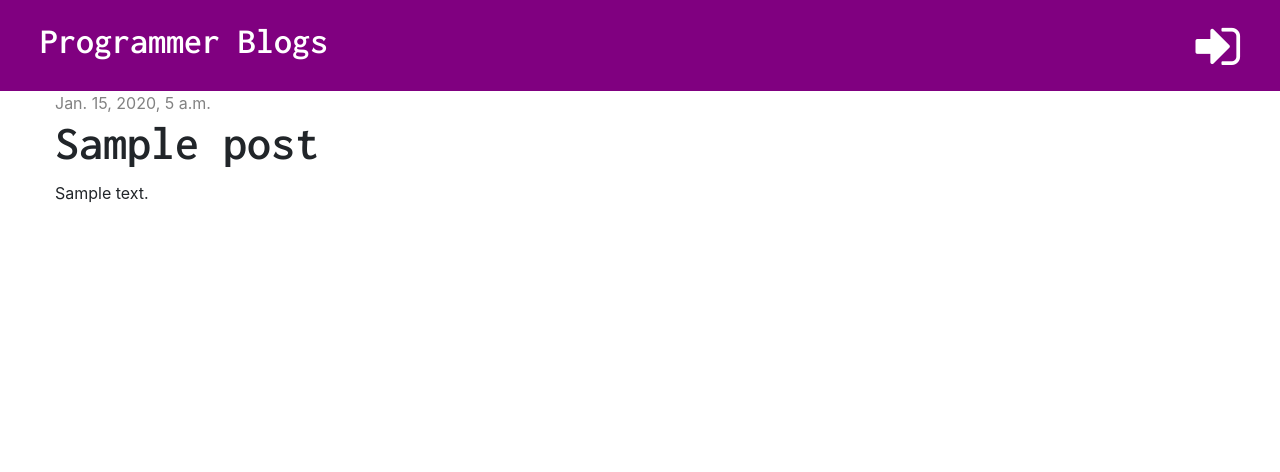
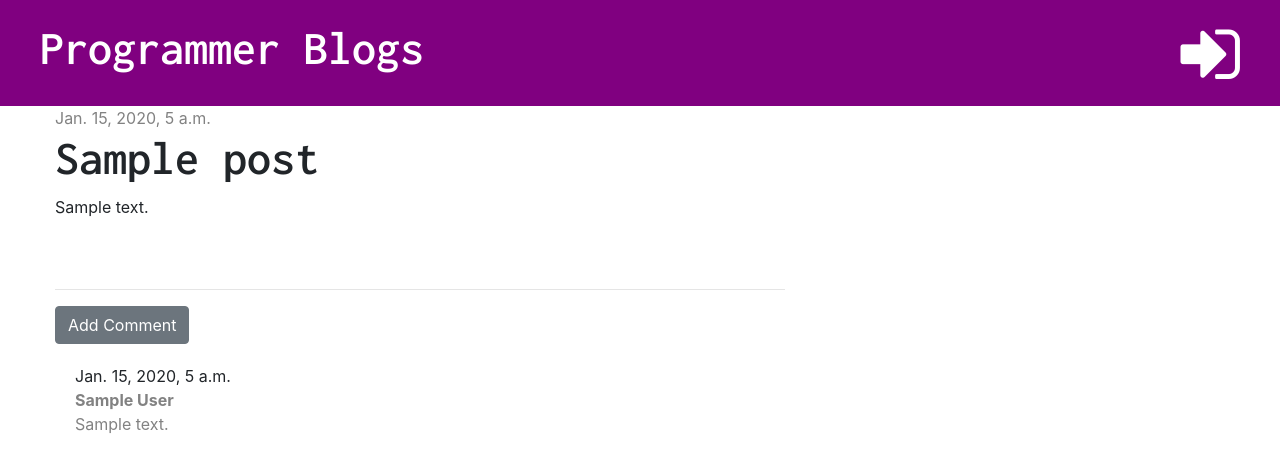
Before and after one commit to eloc1385/blogging_site, a Django app: page /post/1/ in a window 1280 px wide. Shown: the top 472 px of the page. Run offline with Django 3.2, Linux system fonts and the light colour scheme; tables that the repository leaves empty hold one stand-in row (values such as "Sample post"); some libraries are stand-ins or nearby versions.

Commit message:
Add comment feature

```diff
--- a/blogapp/admin.py
+++ b/blogapp/admin.py
@@ -1,5 +1,6 @@
 from django.contrib import admin
-from .models import Post
+from .models import Post, Comment
 
 # Register your models here.
 admin.site.register(Post)
+admin.site.register(Comment)
--- a/blogapp/models.py
+++ b/blogapp/models.py
@@ -17,3 +17,12 @@ class Post(models.Model):
 
     def __str__(self):
         return self.title
+
+class Comment(models.Model):
+    post = models.ForeignKey('blogapp.Post', on_delete=models.CASCADE, related_name='comments')
+    author = models.CharField(max_length=100)
+    text = models.TextField()
+    created_date = models.DateTimeField(default=timezone.now)
+
+    def __str__(self):
+        return self.text
--- a/blogapp/static/css/blogapp.css
+++ b/blogapp/static/css/blogapp.css
@@ -7,8 +7,24 @@
 .page-header h1,
 .page-header h1 a {
   color: #ffffff;
-  font-size: 36px;
+  font-size: 36pt;
   text-decoration: none;
+}
+
+.content {
+  margin-left: 40px;
+}
+
+h1,
+h2,
+h3,
+h4 {
+  font-family: "Tangerine", "Inconsolata", "Droid Sans", serif;
+  font-size: 48px;
+}
+
+.date {
+  color: #828282;
 }
 
 .post {
@@ -19,32 +35,22 @@
   color: #000000;
 }
 
-.content {
-  margin-left: 40px;
-}
-.date {
-  color: #828282;
-}
-
-h1,
-h2,
-h3,
-h4 {
-  font-family: "Tangerine", "Inconsolata", "Droid Sans", serif;
-  font-size: 48px;
-}
-
 .post-form-blog textarea {
-  resize: both;
+  width: 100%;
 }
 
 .post-form-blog .btn-primary {
   float: right;
 }
 
-.top-menu {
+.top-menu,
+.top-menu:hover {
   color: #ffffff;
   float: right;
-  font-size: 26px;
+  font-size: 26pt;
   margin-right: 20px;
 }
+
+.comment {
+  margin: 20px 0px 20px 20px;
+}
--- a/blogapp/templates/blogapp/post_detail.html
+++ b/blogapp/templates/blogapp/post_detail.html
@@ -22,4 +22,20 @@
         <h1>{{ post.title }}</h1>
         <p>{{post.text|linebreaksbr}}</p>
     </div>
+
+    <hr>
+    <a href="{% url 'add_comment_to_post' pk=post.pk %}" class="btn btn-secondary">Add Comment</a>
+    {% for comment in post.comments.all %}
+        <div class="comment">
+            {{ comment.created_date}}
+            <div class="date">
+                <strong>{{ comment.author }}</strong>
+                <p>{{ comment.text }}</p>
+            </div>
+        </div>
+
+        {% empty %}
+        <p>No Comments Yet... </p>
+    {% endfor %}
+
 {% endblock %}
--- a/blogapp/urls.py
+++ b/blogapp/urls.py
@@ -9,5 +9,6 @@ urlpatterns = [
     path('post/<int:pk>/edit/', views.post_edit, name='post_edit'),
     path('drafts/', views.post_draft_list, name='post_draft_list'),
     path('post/<int:pk>/publish', views.post_publish, name='post_publish'),
+    path('post/<int:pk>/comment/', views.add_comment_to_post, name='add_comment_to_post'),
 
 ]
--- a/blogapp/views.py
+++ b/blogapp/views.py
@@ -3,7 +3,7 @@ from django.contrib.auth.decorators import login_required
 from django.shortcuts import render, get_object_or_404, redirect
 from django.utils import timezone
 from .models import Post
-from .forms import PostForm
+from .forms import PostForm, CommentForm
 
 
 
@@ -59,3 +59,17 @@ def post_publish(request, pk):
     post = get_object_or_404(Post, pk=pk)
     post.publish()
     return redirect('post_detail',pk=pk)
+
+def add_comment_to_post(request, pk):
+    post = get_object_or_404(Post, pk=pk)
+    if request.method == 'POST':
+        form = CommentForm(request.POST)
+        if form.is_valid():
+            comment = form.save(commit=False)
+            comment.author = request.user
+            comment.post = post
+            comment.save()
+            return redirect('post_detail', pk=post.pk)
+    else:
+        form = CommentForm()
+    return render(request, 'blogapp/add_comment_to_post.html', {'form': form})
```
Also changed, not shown: blogapp/forms.py (+6 -1 lines), blogapp/templates/blogapp/add_comment_to_post.html (added, +14 -0 lines), blogapp/migrations/0002_comment.py (added). Lines whose indentation alone changed are shown as unchanged.
